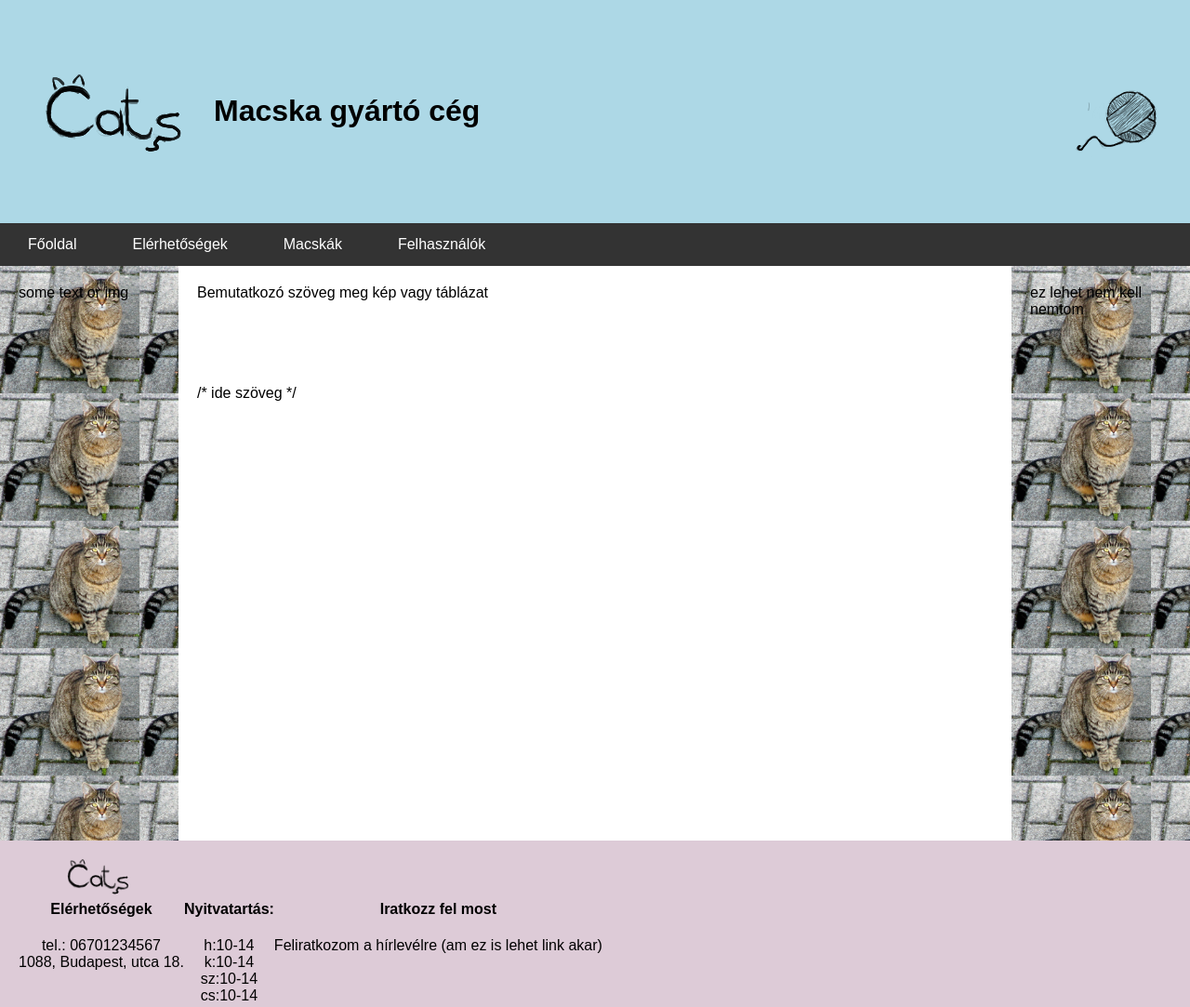
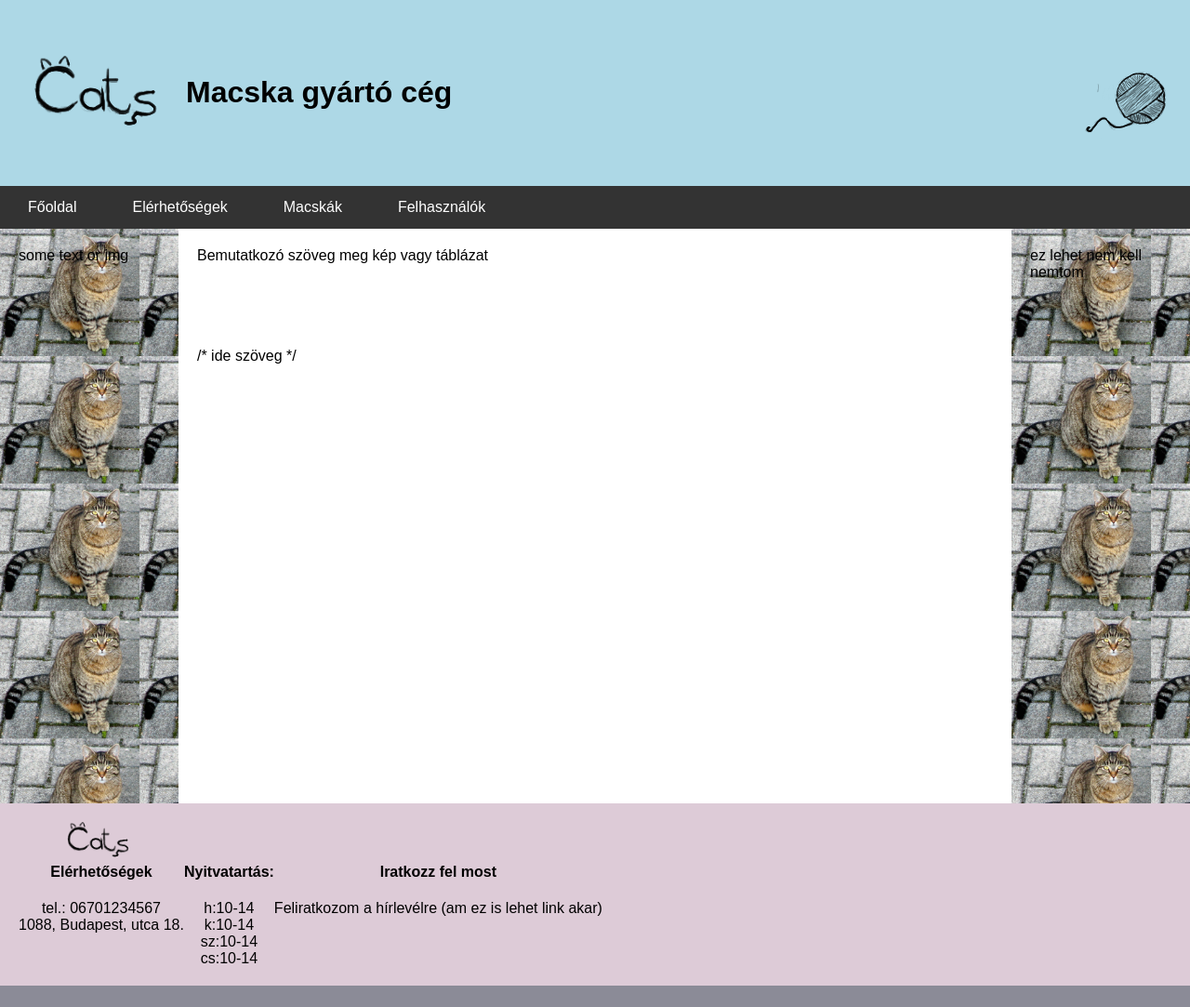
Before and after one commit to NDominik99/Webterv, a plain HTML site: page index.html in a window 1280 px wide. Shown: the whole page at 93% size. After the commit the page ends 1060 px from the top, so only its background shows below. Drawn offline with Linux system fonts and the light colour scheme.

Commit message:
nem jelentős alakítás

```diff
--- a/css/main.css
+++ b/css/main.css
@@ -7,19 +7,20 @@ html, body {
 }
 .header img.logo {
     float: left;
-    width: 200px;
-    height: 100px;
+
+    height: 90px;
 }
 
 .header img.yarn {
     float: right;
-    width: 100px;
+
     height: 100px;
     padding: 0;
+    margin: 0;
 }
 
 .header{
-    padding: 80px 30px;
+    padding: 60px 20px;
     text-align: left;
     background: lightblue; /* green background */
     color: black;
```
